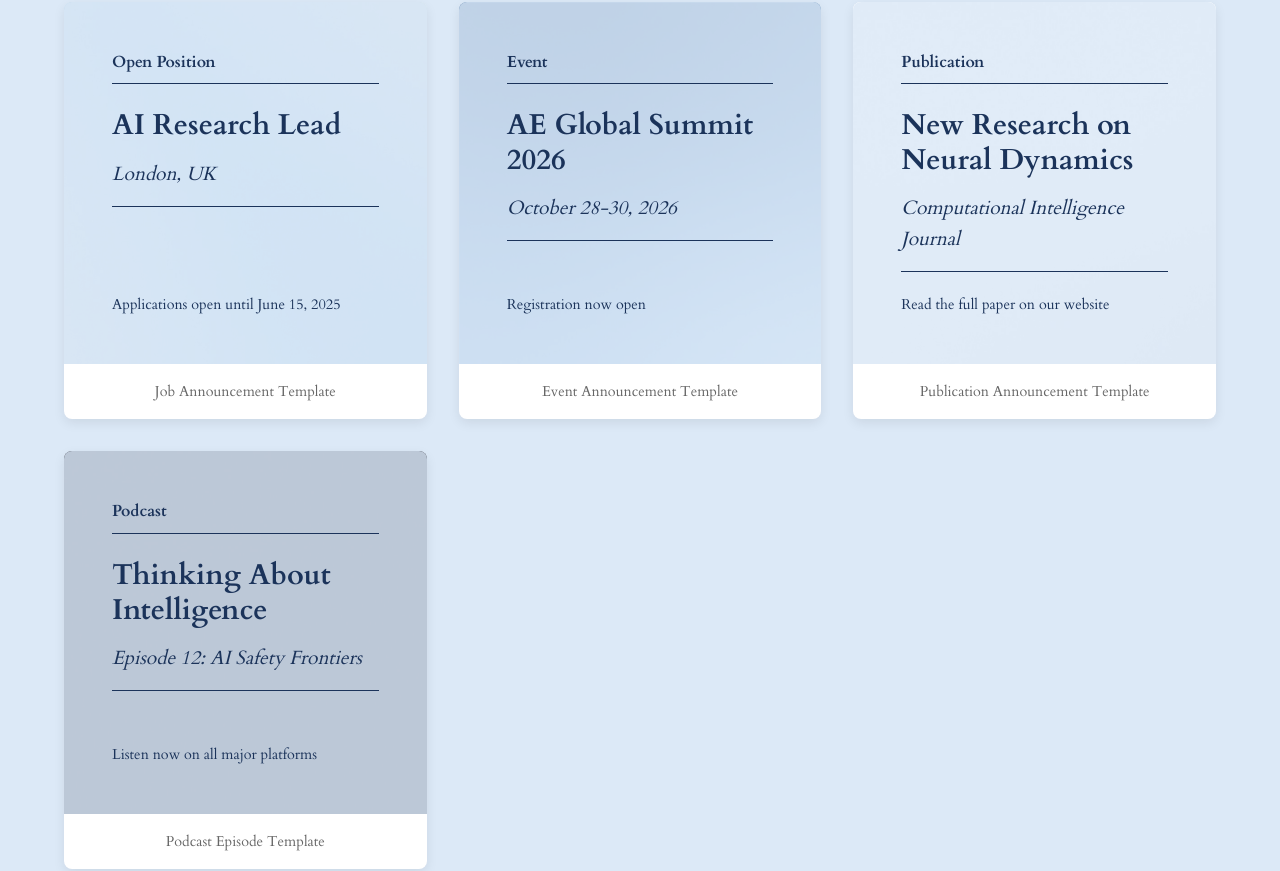
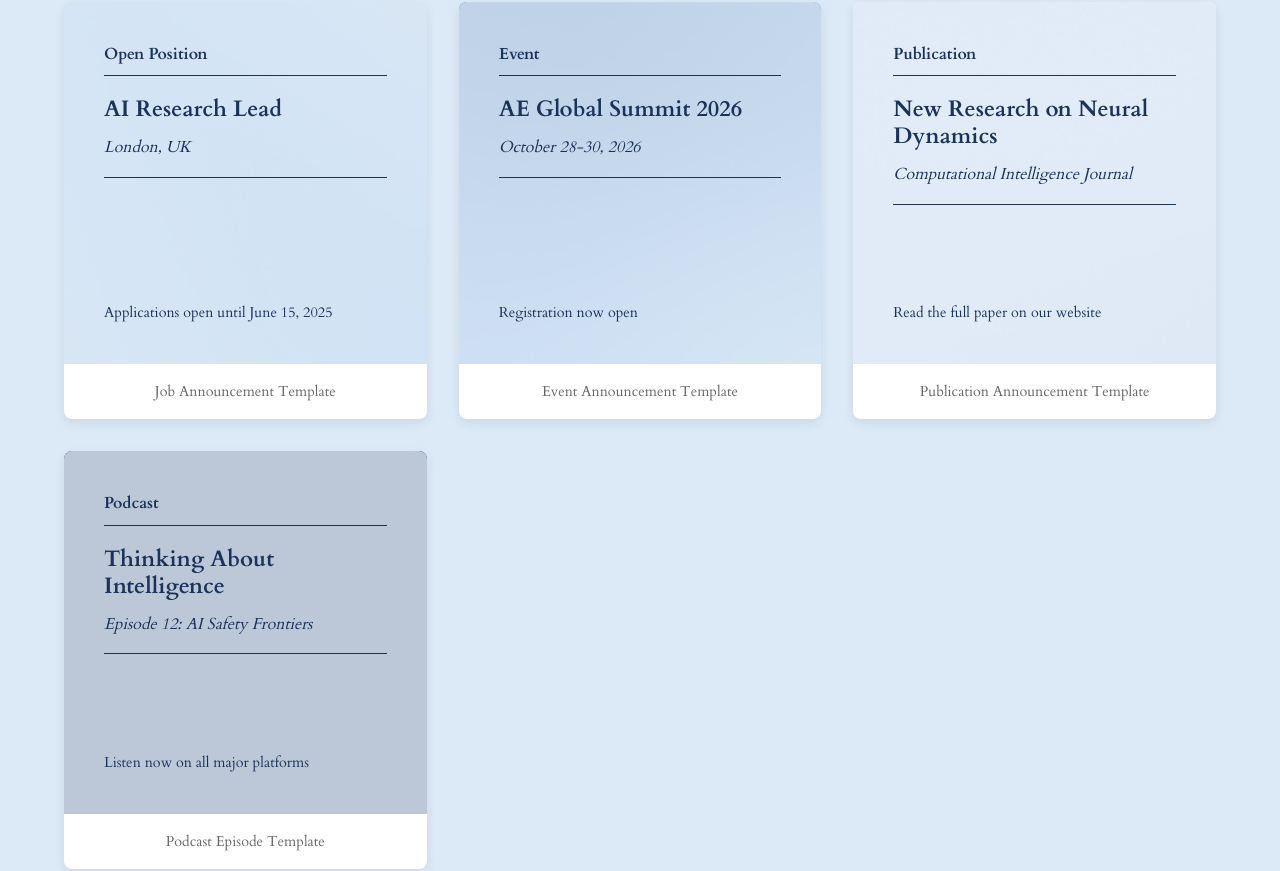
Before and after one commit to claremaguire1111/that-new-brand-design, a Next.js app: page /brandkit in a window 1280 px wide. Shown: the part 4588-5459 px from the top of the page. Built offline with nearby package versions, Linux system fonts and the light colour scheme.

Commit message:
Fix text overflow in social media examples by adjusting padding and font sizes

```diff
--- a/pages/brandkit.js
+++ b/pages/brandkit.js
@@ -244,10 +244,10 @@ export default function BrandKit() {
               <div className={styles.socialCard}>
                 <div className={styles.socialImage} style={{ backgroundImage: 'url("/images/1940fbf3-e446-4a1e-89ed-e3a8dc5a7617-md.jpg")' }}>
                   <div className={styles.socialOverlay}>
-                    <div className={styles.socialContent}>
+                    <div className={styles.socialContent} style={{ padding: "1rem" }}>
                       <div className={styles.socialHeader}>Open Position</div>
                       <div className={styles.socialDivider}></div>
-                      <div className={styles.socialTitle}>AI Research Lead</div>
+                      <div className={styles.socialTitle} style={{ fontSize: "1.4rem" }}>AI Research Lead</div>
                       <div className={styles.socialLocation}>London, UK</div>
                       <div className={styles.socialDivider}></div>
                       <div className={styles.socialFooter}>Applications open until June 15, 2025</div>
@@ -260,10 +260,10 @@ export default function BrandKit() {
               <div className={styles.socialCard}>
                 <div className={styles.socialImage} style={{ backgroundImage: 'url("/images/86760322-d4d3-446d-8887-0a7ee498ac48-md.jpg")' }}>
                   <div className={styles.socialOverlay}>
-                    <div className={styles.socialContent}>
+                    <div className={styles.socialContent} style={{ padding: "1rem" }}>
                       <div className={styles.socialHeader}>Event</div>
                       <div className={styles.socialDivider}></div>
-                      <div className={styles.socialTitle}>AE Global Summit 2026</div>
+                      <div className={styles.socialTitle} style={{ fontSize: "1.4rem" }}>AE Global Summit 2026</div>
                       <div className={styles.socialLocation}>October 28-30, 2026</div>
                       <div className={styles.socialDivider}></div>
                       <div className={styles.socialFooter}>Registration now open</div>
@@ -276,10 +276,10 @@ export default function BrandKit() {
               <div className={styles.socialCard}>
                 <div className={styles.socialImage} style={{ backgroundImage: 'url("/images/12a81fcd-d926-42c3-87e2-bfd869dde074-md.jpg")' }}>
                   <div className={styles.socialOverlay}>
-                    <div className={styles.socialContent}>
+                    <div className={styles.socialContent} style={{ padding: "1rem" }}>
                       <div className={styles.socialHeader}>Publication</div>
                       <div className={styles.socialDivider}></div>
-                      <div className={styles.socialTitle}>New Research on Neural Dynamics</div>
+                      <div className={styles.socialTitle} style={{ fontSize: "1.4rem" }}>New Research on Neural Dynamics</div>
                       <div className={styles.socialLocation}>Computational Intelligence Journal</div>
                       <div className={styles.socialDivider}></div>
                       <div className={styles.socialFooter}>Read the full paper on our website</div>
@@ -292,10 +292,10 @@ export default function BrandKit() {
               <div className={styles.socialCard}>
                 <div className={styles.socialImage} style={{ backgroundImage: 'url("/images/4c5fdb4e-e78b-4e50-bb0e-722295c54fcb-md.jpg")' }}>
                   <div className={styles.socialOverlay}>
-                    <div className={styles.socialContent}>
+                    <div className={styles.socialContent} style={{ padding: "1rem" }}>
                       <div className={styles.socialHeader}>Podcast</div>
                       <div className={styles.socialDivider}></div>
-                      <div className={styles.socialTitle}>Thinking About Intelligence</div>
+                      <div className={styles.socialTitle} style={{ fontSize: "1.4rem" }}>Thinking About Intelligence</div>
                       <div className={styles.socialLocation}>Episode 12: AI Safety Frontiers</div>
                       <div className={styles.socialDivider}></div>
                       <div className={styles.socialFooter}>Listen now on all major platforms</div>
--- a/styles/BrandKit.module.css
+++ b/styles/BrandKit.module.css
@@ -440,8 +440,9 @@
   flex-direction: column;
   justify-content: space-between;
   color: #1B335A;
-  padding: 1.5rem;
+  padding: 1.2rem;
   font-family: 'Cardo', Georgia, Times, serif;
+  overflow-wrap: break-word;
 }
 
 .socialHeader {
@@ -458,18 +459,20 @@
 }
 
 .socialTitle {
-  font-size: 1.8rem;
+  font-size: 1.5rem;
   font-weight: 700;
   line-height: 1.2;
-  margin: 1rem 0;
+  margin: 0.75rem 0;
   align-self: flex-start;
+  word-wrap: break-word;
 }
 
 .socialLocation {
-  font-size: 1.2rem;
+  font-size: 1rem;
   font-weight: 400;
   font-style: italic;
   margin-bottom: 0.5rem;
+  word-wrap: break-word;
 }
 
 .socialFooter {
```
